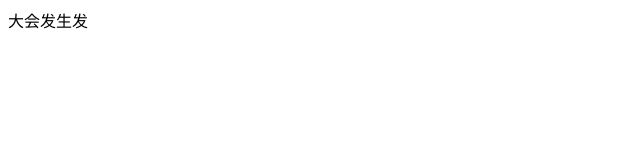
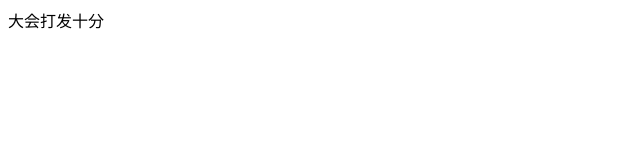
Before and after one commit to zzzpppccc/project_01, a plain HTML site: page index.html in a window 1280 px wide. Shown: the full height of the page, 0-640 px from the left. Drawn offline with Linux system fonts and the light colour scheme.

Commit message:
大撒大撒

```diff
--- a/index.html
+++ b/index.html
@@ -7,6 +7,6 @@
     <title>Document</title>
 </head>
 <body>
-    <div>大会发生发</div>
+    <div>大会打发十分</div>
 </body>
 </html>
```
